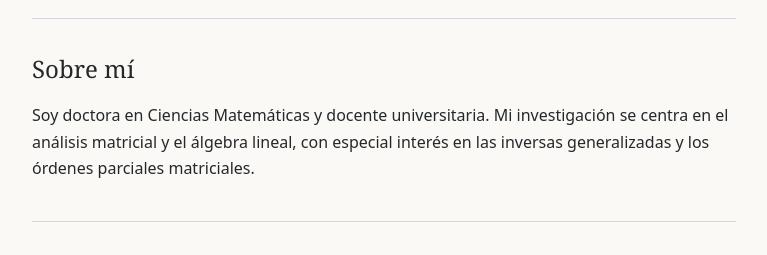
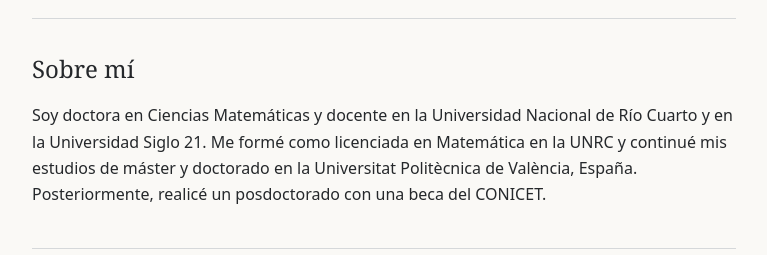
Before and after one commit to vorquera/vorquera.github.io, a plain HTML site: page index.html in a window 1280 px wide. Shown: the part 495-750 px from the top of the page, without its empty margins (256-1023 px from the left). Drawn offline with Linux system fonts and the light colour scheme.

Commit message:
Update index.html

```diff
--- a/index.html
+++ b/index.html
@@ -95,9 +95,9 @@
 </nav>
    <section>
   <h2>Sobre mí</h2>
-  <p>Soy doctora en Ciencias Matemáticas y docente universitaria.
-    Mi investigación se centra en el análisis matricial y el álgebra lineal, con especial interés en las inversas generalizadas y
-    los órdenes parciales matriciales.</p>
+  <p>Soy doctora en Ciencias Matemáticas y docente en la Universidad Nacional de Río Cuarto y en la Universidad Siglo 21.
+    Me formé como licenciada en Matemática en la UNRC y continué mis estudios de máster y doctorado en la Universitat Politècnica de València, España.
+    Posteriormente, realicé un posdoctorado con una beca del CONICET.</p>
 </section>
 
 <section>
```
